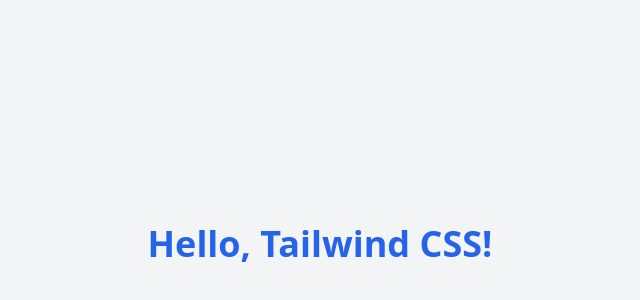
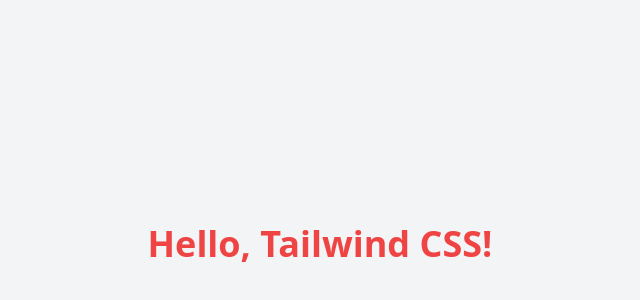
Before and after one commit to Yusufiabichi/School-Portal, a React (Vite) app: page / in a window 1280 px wide. Shown: the part 156-456 px from the top of the page, without its empty margins (320-960 px from the left). Built offline with nearby package versions, Linux system fonts and the light colour scheme.

Commit message:
tailwind config

```diff
--- a/postcss.config.js
+++ b/postcss.config.js
@@ -1,4 +1,4 @@
-module.exports = {
+export default {
     plugins: {
       tailwindcss: {},
       autoprefixer: {},
--- a/src/App.jsx
+++ b/src/App.jsx
@@ -5,7 +5,7 @@
   return (
     <>
       <div className="flex items-center justify-center min-h-screen bg-gray-100">
-      <h1 className="text-4xl font-bold text-blue-600">Hello, Tailwind CSS!</h1>
+      <h1 className="text-4xl font-bold text-blue-600 test">Hello, Tailwind CSS!</h1>
     </div>
     </>
   )
```
